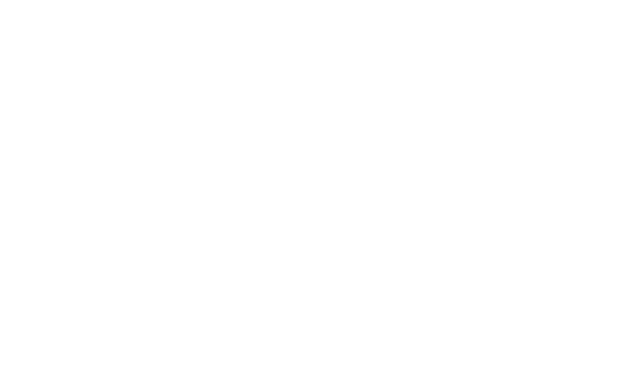
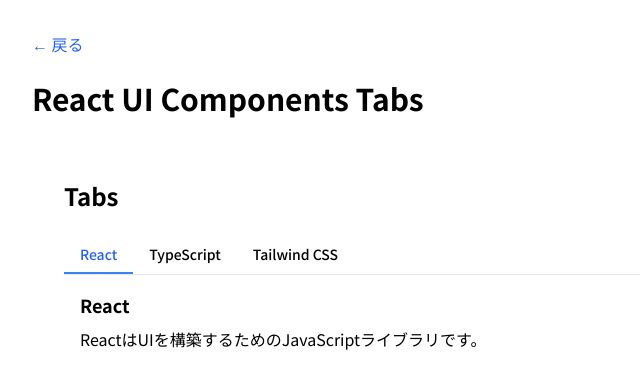
Before and after one commit to remapypapa/tailwind-practice, a React (Vite) app: page /ui/Tabs in a window 1280 px wide. Before the commit this address had no page. Shown: the top 386 px of the page, without its empty margins (0-640 px from the left). Built offline with nearby package versions, Linux system fonts and the light colour scheme; a web font is replaced by a local one.

Commit message:
feat: Add basic Tabs component

```diff
--- a/src/App.tsx
+++ b/src/App.tsx
@@ -85,6 +85,7 @@
 import RadioPage from "./pages/ui/RadioPage";
 import SelectPage from "./pages/ui/SelectPage";
 import SwitchPage from "./pages/ui/SwitchPage";
+import TabsPage from "./pages/ui/TabsPage";
 
 function App() {
   return (
@@ -187,6 +188,7 @@
         <Route path="/ui/Radio" element={<RadioPage />} />
         <Route path="/ui/Switch" element={<SwitchPage />} />
         <Route path="/ui/Accordion" element={<AccordionPage />} />
+        <Route path="/ui/Tabs" element={<TabsPage />} />
       </Routes>
     </BrowserRouter>
   );
--- /dev/null
+++ b/src/components/ui/tabs/Tabs.tsx
@@ -0,0 +1,69 @@
+import { cn } from "@/lib/utils";
+import { useState } from "react";
+
+//TabItemの型を定義
+type TabItem = {
+  id: string;
+  label: string;
+  //Tabs側はコンテンツの具体的な中身を知らなくていい
+  content: React.ReactNode; //Reactで表示できるものなら何でも渡せる
+};
+
+type TabsProps = {
+  items: TabItem[]; //items は TabItem型の配列
+  defaultValue?: string;
+  className?: string;
+};
+
+export default function Tabs({ items, defaultValue, className }: TabsProps) {
+  //最重要
+  //const [state, setState] = useState(初期値); が基本系
+  //defaultValue ?? items[0]?.id は、初期値を示している
+  //defaultValueが nullでもundefinedでもなければdefaultValueを使う。そうでなければitems[0]?.idを使う。
+  //??は Null合体演算子（Nullish Coalescing Operator）
+  //items[0]?.id は、最初の要素のid の意味、?. はオプショナルチェーン
+  //items[0].id にすると、items[0]が存在しない場合にエラーになる可能性があるが、
+  //items[0]?.id にすることで、items[0]が存在しない場合にundefinedになる
+  //const [activeTab, setActiveTab] = useState<string>();なので、開くのは1つのみ
+  const [activeTab, setActiveTab] = useState(defaultValue ?? items[0]?.id);
+
+  return (
+    <div className={cn("w-full", className)}>
+      {/* Tab */}
+      <div className={cn("flex border-b border-gray-200")}>
+        {/* Tabを自動生成する */}
+        {items.map((item) => (
+          <button
+            key={item.id}
+            type="button"
+            onClick={() => setActiveTab(item.id)}
+            className={cn(
+              "px-4 py-2 text-sm font-medium",
+              "border-b-2 border-transparent",
+              "hover:text-gray-900",
+              //activeTab = "typescript"の場合、
+              //id = "react"、"tailwind"は不一致、"typescript" 一致する
+              //そのため、activeTab === item.id が true になる時CSSが追加される
+              //これは、StateがUIの見た目を決めていることになる = Reactの重要な考え方
+              activeTab === item.id && "border-blue-500 text-blue-600",
+            )}
+          >
+            {item.label}
+          </button>
+        ))}
+      </div>
+
+      {/* Panel */}
+      <div className={cn("p-4")}>
+        {items.map((item) => {
+          //現在選択されているTabのコンテンツだけが表示される
+          if (item.id !== activeTab) {
+            return null;
+          }
+
+          return <div key={item.id}>{item.content}</div>;
+        })}
+      </div>
+    </div>
+  );
+}
--- a/src/pages/Home.tsx
+++ b/src/pages/Home.tsx
@@ -554,6 +554,12 @@
               AccordionhPage
             </Link>
           </li>
+
+          <li>
+            <Link to="/ui/Tabs" className="text-blue-600 hover:underline">
+              TabsPage
+            </Link>
+          </li>
         </ul>
       </section>
     </div>
--- a/src/pages/ui/TabsPage.tsx
+++ b/src/pages/ui/TabsPage.tsx
@@ -0,0 +1,57 @@
+import Tabs from "@/components/ui/tabs/Tabs";
+import { cn } from "@/lib/utils";
+import { Link } from "react-router-dom";
+
+const items = [
+  {
+    id: "react",
+    label: "React",
+    content: (
+      <div>
+        <h2 className={cn("mb-2 text-lg font-bold")}>React</h2>
+
+        <p>ReactはUIを構築するためのJavaScriptライブラリです。</p>
+      </div>
+    ),
+  },
+  {
+    id: "typescript",
+    label: "TypeScript",
+    content: (
+      <div>
+        <h2 className={cn("mb-2 text-lg font-bold")}>TypeScript</h2>
+
+        <p>TypeScriptはJavaScriptに型システムを追加した言語です。</p>
+      </div>
+    ),
+  },
+  {
+    id: "tailwind",
+    label: "Tailwind CSS",
+    content: (
+      <div>
+        <h2 className={cn("mb-2 text-lg font-bold")}>Tailwind CSS</h2>
+
+        <p>Tailwind CSSはユーティリティクラスを使ってUIを構築します。</p>
+      </div>
+    ),
+  },
+];
+
+export default function TabsPage() {
+  return (
+    <div className="p-8">
+      <Link to="/" className="text-blue-600 hover:underline">
+        ← 戻る
+      </Link>
+      <h1 className="mb-8 mt-6 text-3xl font-bold">React UI Components Tabs</h1>
+      <div>
+        <div className={cn("p-8")}>
+          <h1 className={cn("mb-6 text-2xl font-bold")}>Tabs</h1>
+
+          <Tabs items={items} defaultValue="react" />
+        </div>
+      </div>
+    </div>
+  );
+}
```
